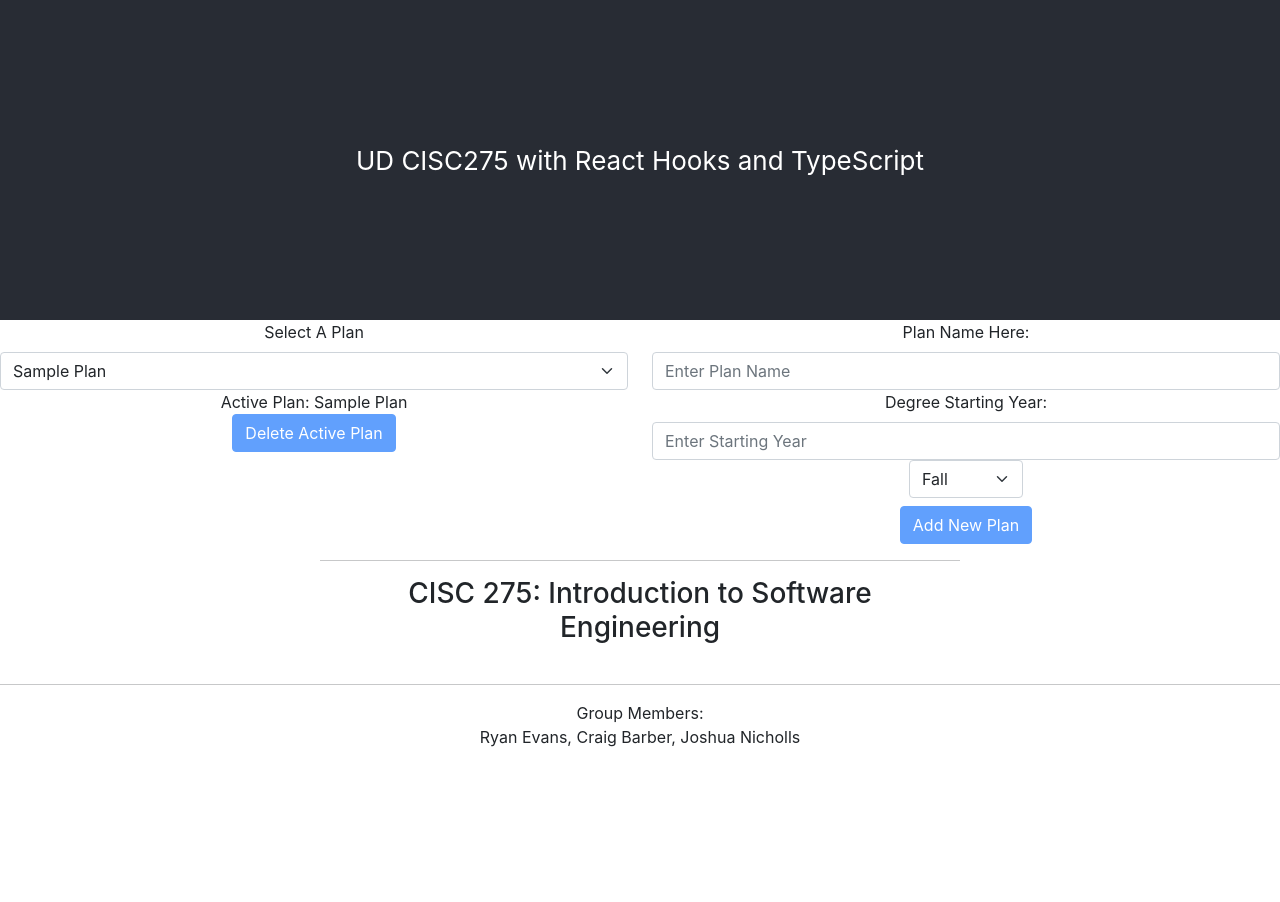
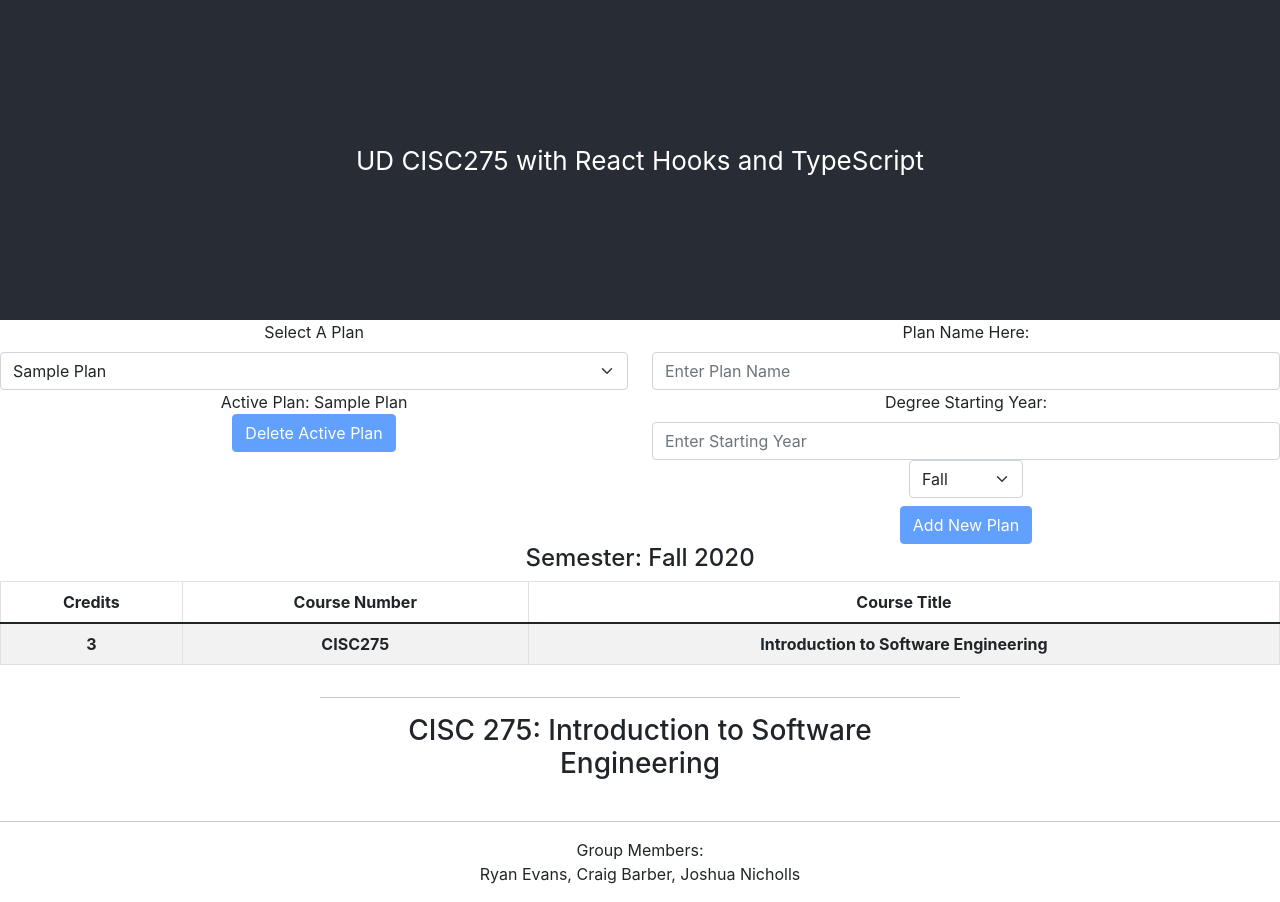
Before and after one commit to UD-CISC275-S22/cis-scheduler-team-2, a React (Create React App) app: page / in a window 1280 px wide. Before the commit the page ends 800 px from the top, so only its background shows below. Built offline with nearby package versions, Linux system fonts and the light colour scheme.

Commit message:
Added the CourseTable component

```diff
--- a/src/App.tsx
+++ b/src/App.tsx
@@ -7,6 +7,7 @@ import { samplePlan } from "./interfaces/placeholderPlan";
 import { DeletePlanButton } from "./components/DeletePlan";
 import { ListAllPlans } from "./components/ListAllPlans";
 import { Col, Row } from "react-bootstrap";
+import { CourseTable } from "./components/CourseTable";
 
 function App(): JSX.Element {
     //this is the state containing the list of plans
@@ -56,6 +57,7 @@ function App(): JSX.Element {
                 <Col>
                     <AddNewPlan addPlan={addPlan}></AddNewPlan>
                 </Col>
+                <CourseTable semester={sampleSemester}></CourseTable>
                 <CourseList semester={sampleSemester}></CourseList>
             </Row>
             <hr></hr>
```
